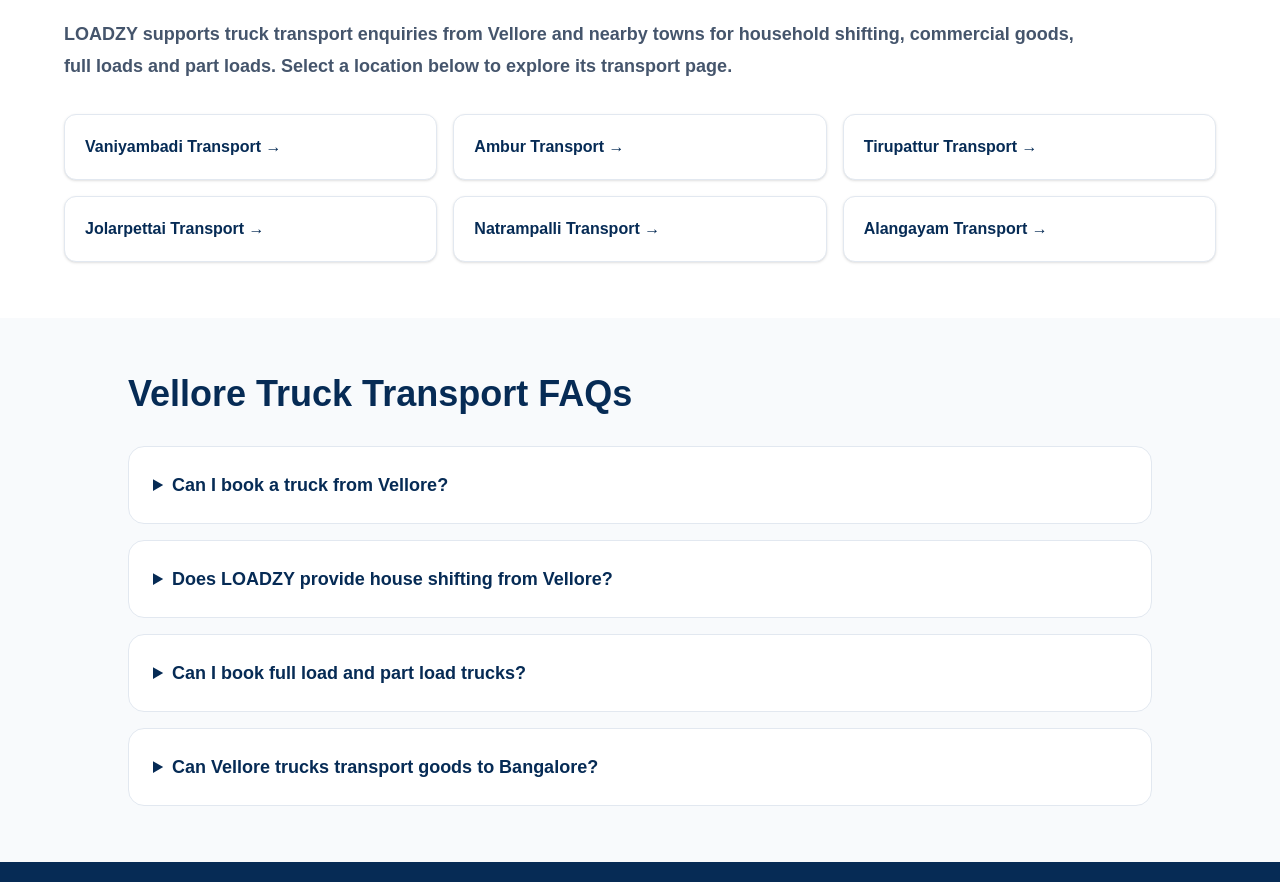
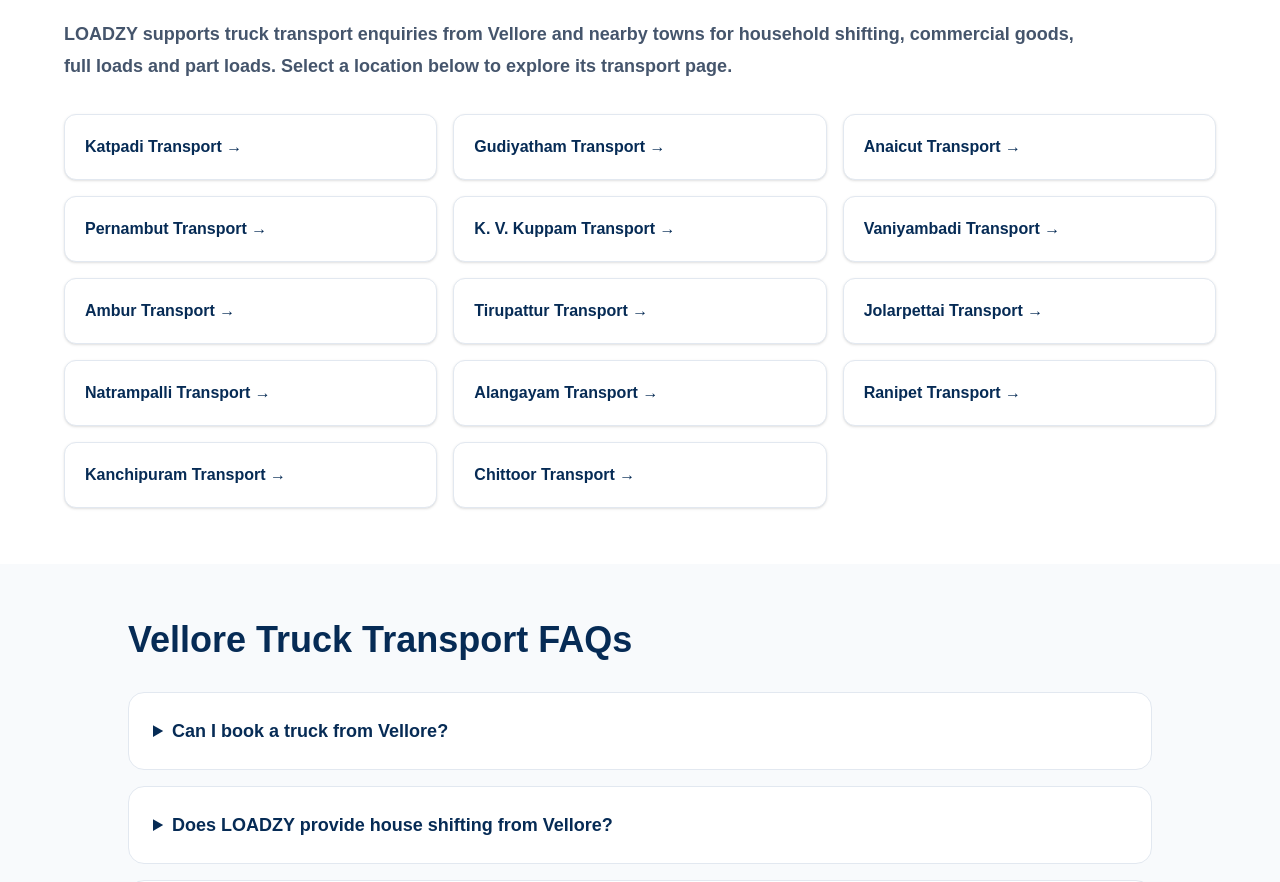
Before and after one commit to haleemablog-del/loadzy, a Next.js app: page /vellore-transport in a window 1280 px wide. Shown: the part 2738-3620 px from the top of the page. Built offline with nearby package versions, Linux system fonts and the light colour scheme.

Commit message:
Update Vellore nearby transport links

```diff
--- a/app/vellore-transport/page.tsx
+++ b/app/vellore-transport/page.tsx
@@ -293,13 +293,22 @@ export default function VelloreTransportPage() {
           </p>
 
           <div className="mt-8 grid gap-4 sm:grid-cols-2 lg:grid-cols-3">
+
 {[
+  ["Katpadi", "/katpadi-transport"],
+  ["Gudiyatham", "/gudiyatham-transport"],
+  ["Anaicut", "/anaicut-transport"],
+  ["Pernambut", "/pernambut-transport"],
+  ["K. V. Kuppam", "/kv-kuppam-transport"],
   ["Vaniyambadi", "/vaniyambadi-transport"],
   ["Ambur", "/ambur-transport"],
   ["Tirupattur", "/tirupattur-transport"],
   ["Jolarpettai", "/jolarpettai-transport"],
   ["Natrampalli", "/natrampalli-transport"],
   ["Alangayam", "/alangayam-transport"],
+  ["Ranipet", "/ranipet-transport"],
+  ["Kanchipuram", "/kanchipuram-transport"],
+  ["Chittoor", "/chittoor-transport"],
 ].map(([name, href]) => (
               <Link
                 key={href}
```
Lines whose indentation alone changed are shown as unchanged.
